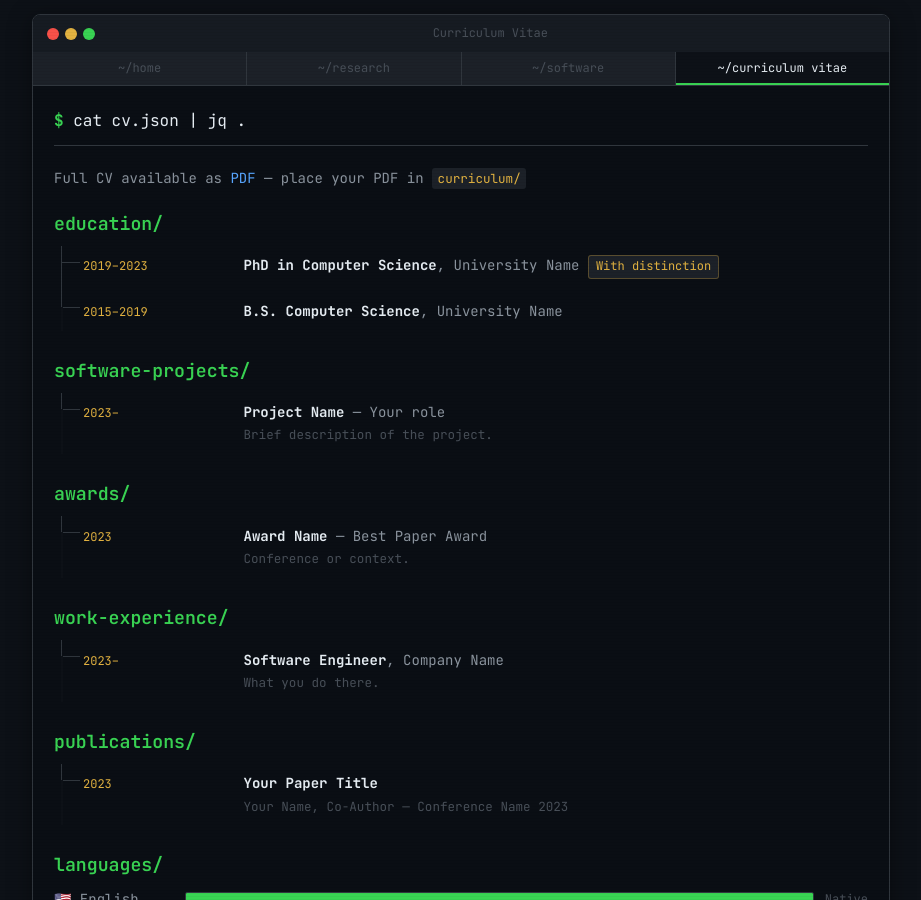
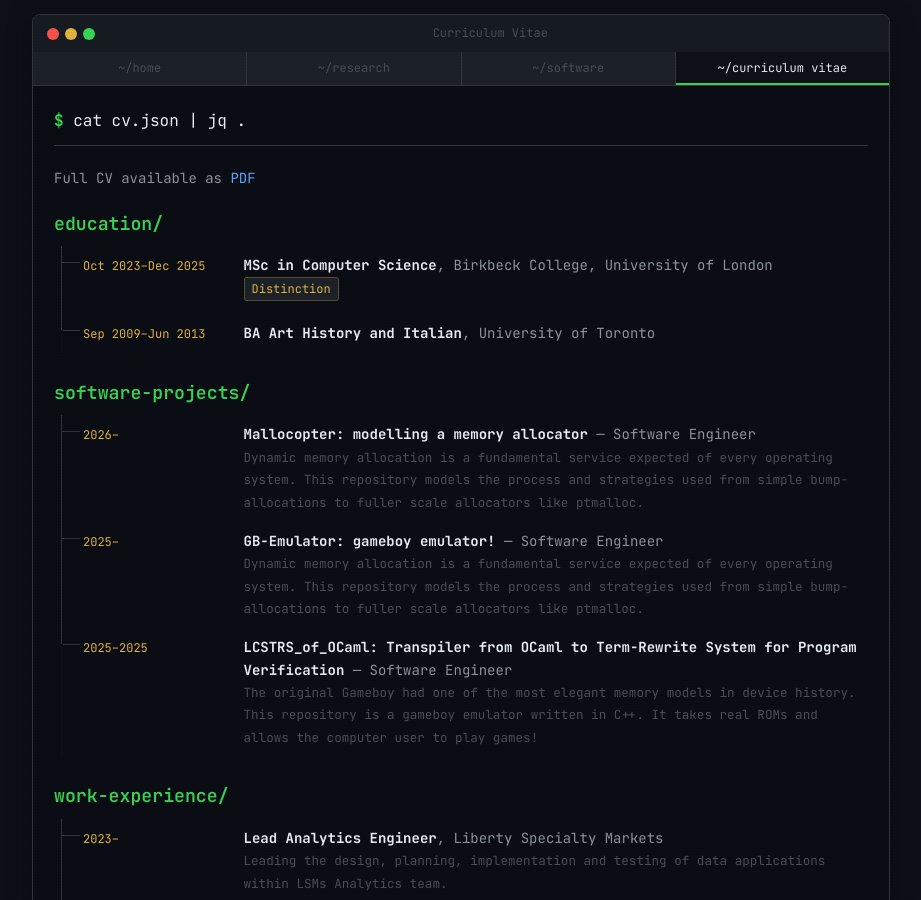
Before and after one commit to nikolaosliakas/nikolaosliakas.github.io, a Jekyll site: the page built from _pages/curriculum.md, in a window 1280 px wide and 900 px high. Shown: the whole window, without its empty margins (179-1100 px from the left). Built offline with Jekyll 4.4.1, drawn with Linux system fonts in a browser that asks for light colours; a style sheet for code colours, icons or effects is not loaded; some of the changed text lies outside the part shown.

Commit message:
CV portion complete with links

```diff
--- a/_data/cv.yml
+++ b/_data/cv.yml
@@ -2,40 +2,50 @@
 # Edit these sections to match your background
 
 education:
-  - degree: "PhD in Computer Science"
-    institution: "University Name"
-    start: "2019"
-    end: "2023"
-    grade: "With distinction"
-  - degree: "B.S. Computer Science"
-    institution: "University Name"
-    start: "2015"
-    end: "2019"
+  - degree: "MSc in Computer Science"
+    institution: "Birkbeck College, University of London"
+    start: "Oct 2023"
+    end: "Dec 2025"
+    grade: "Distinction"
+  - degree: "BA Art History and Italian"
+    institution: "University of Toronto"
+    start: "Sep 2009"
+    end: "Jun 2013"
 
 experience:
   compiler_related:
-    - project: "Project Name"
-      title: "Your role"
-      start: "2023"
+    - project: "Mallocopter: modelling a memory allocator"
+      title: "Software Engineer"
+      start: "2026"
       end: ""
-      link: "https://github.com/yourusername/project"
-      description: "Brief description of the project."
-
-certifications_awards:
-  - title: "Award Name"
-    date: "2023"
-    award: "Best Paper Award"
-    description: "Conference or context."
+      link: "https://github.com/nikolaosliakas/Mallocopter"
+      description: "Dynamic memory allocation is a fundamental service expected of every operating system. This repository models the process and strategies used from simple bump-allocations to fuller scale allocators like ptmalloc."
+    - project: "GB-Emulator: gameboy emulator!"
+      title: "Software Engineer"
+      start: "2025"
+      end: ""
+      link: "https://github.com/nikolaosliakas/gb-emulator"
+      description: "Dynamic memory allocation is a fundamental service expected of every operating system. This repository models the process and strategies used from simple bump-allocations to fuller scale allocators like ptmalloc."
+    - project: "LCSTRS_of_OCaml: Transpiler from OCaml to Term-Rewrite System for Program Verification"
+      title: "Software Engineer"
+      start: "2025"
+      end: "2025"
+      link: "https://github.com/nikolaosliakas/LCSTRS_of_OCaml"
+      description: "The original Gameboy had one of the most elegant memory models in device history. This repository is a gameboy emulator written in C++. It takes real ROMs and allows the computer user to play games!"
 
 work_experience:
-  - title: "Software Engineer"
-    company: "Company Name"
+  - title: "Lead Analytics Engineer"
+    company: "Liberty Specialty Markets"
     start: "2023"
     end: ""
-    description: "What you do there."
-
-publications:
-  - title: "Your Paper Title"
-    authors: "Your Name, Co-Author"
-    date: "2023"
-    event: "Conference Name 2023"
+    description: "Leading the design, planning, implementation and testing of data applications within LSMs Analytics team."
+  - title: "Senior Consultant, Data Engineering and Architecture"
+    company: "EY"
+    start: "2021"
+    end: "2023"
+    description: "Developed data and computer-intensive risk models in Python and PySpark for major banks."
+  - title: "AVP - Product Data Lead"
+    company: "Barclays UK"
+    start: "2018"
+    end: "2021"
+    description: "Delivered data and small data application to financial modellers, and SMEs with SQL, VBA and Python"
--- a/_pages/curriculum.md
+++ b/_pages/curriculum.md
@@ -9,7 +9,7 @@ permalink: /curriculum/
   <span class="dollar">$</span> <span class="cmd">cat cv.json | jq .</span>
 </div>
 
-<p style="color: var(--text-secondary);">Full CV available as <a href="your-cv.pdf" target="_blank">PDF</a> — place your PDF in <code>curriculum/</code></p>
+<p style="color: var(--text-secondary);">Full CV available as <a href="20260616_NikosLiakas_CV.pdf" target="_blank">PDF</a> </p>
 
 <!-- Education -->
 <h2 style="color: var(--green); margin-top: 1.5rem;">education/</h2>
@@ -48,7 +48,7 @@ permalink: /curriculum/
 <span class="tree-label"><strong style="color: var(--text-primary);">{{ award.title }}</strong>{% if award.award %} — {{ award.award }}{% endif %}{% if award.description %}<br><span style="color: var(--text-muted); font-size: 0.9rem;">{{ award.description }}</span>{% endif %}</span>
 </div>
 {% endfor %}
-</div>
+</div> -->
 
 <!-- Work Experience -->
 <h2 style="color: var(--green); margin-top: 2rem;">work-experience/</h2>
@@ -63,32 +63,23 @@ permalink: /curriculum/
 {% endfor %}
 </div>
 
-<!-- Publications -->
-<h2 style="color: var(--green); margin-top: 2rem;">publications/</h2>
 
-<div class="tree stagger-children">
-{% for pub in site.data.cv.publications %}
-<div class="tree-item">
-<span class="tree-branch">{% if forloop.last %}└──{% else %}├──{% endif %}</span>
-<span class="tree-date">{{ pub.date }}</span>
-<span class="tree-label"><strong style="color: var(--text-primary);">{{ pub.title }}</strong><br><span style="color: var(--text-muted); font-size: 0.9rem;">{{ pub.authors }}{% if pub.event %} — {{ pub.event }}{% endif %}{% if pub.status %} ({{ pub.status }}){% endif %}</span></span>
-</div>
-{% endfor %}
+<!-- Coding Skills -->
+<h2 style="color: var(--green); margin-top: 2rem;">coding-skills/</h2>
+
+<div markdown="0">
+<div class="skill-bar"><span class="skill-name">C++</span><div class="skill-track"><div class="skill-fill" style="width: 75%;"></div></div><span class="skill-pct">75%</span></div>
+<div class="skill-bar"><span class="skill-name">Python</span><div class="skill-track"><div class="skill-fill" style="width: 90%;"></div></div><span class="skill-pct">90%</span></div>
+<div class="skill-bar"><span class="skill-name">SQL</span><div class="skill-track"><div class="skill-fill" style="width: 85%;"></div></div><span class="skill-pct">85%</span></div>
+<div class="skill-bar"><span class="skill-name">OCaml</span><div class="skill-track"><div class="skill-fill" style="width: 65%;"></div></div><span class="skill-pct">65%</span></div>
+<div class="skill-bar"><span class="skill-name">Java</span><div class="skill-track"><div class="skill-fill" style="width: 60%;"></div></div><span class="skill-pct">60%</span></div>
 </div>
 
 <!-- Languages -->
 <h2 style="color: var(--green); margin-top: 2rem;">languages/</h2>
 
 <div style="margin-bottom: 1.5rem;" markdown="0">
-<div class="skill-bar"><span class="skill-name">🇺🇸 English</span><div class="skill-track"><div class="skill-fill" style="width: 100%;"></div></div><span class="skill-pct">Native</span></div>
-<div class="skill-bar"><span class="skill-name">🇪🇸 Spanish</span><div class="skill-track"><div class="skill-fill" style="width: 70%;"></div></div><span class="skill-pct">B2</span></div>
+<div class="skill-bar"><span class="skill-name">🇨🇦 English</span><div class="skill-track"><div class="skill-fill" style="width: 100%;"></div></div><span class="skill-pct">Native</span></div>
+<div class="skill-bar"><span class="skill-name">🇬🇷 Greek</span><div class="skill-track"><div class="skill-fill" style="width: 85%;"></div></div><span class="skill-pct">C1</span></div>
+<div class="skill-bar"><span class="skill-name">🇩🇪 German</span><div class="skill-track"><div class="skill-fill" style="width: 70%;"></div></div><span class="skill-pct">B2</span></div>
 </div>
-
-<!-- Coding Skills -->
-<h2 style="color: var(--green); margin-top: 2rem;">coding-skills/</h2>
-
-<div markdown="0">
-<div class="skill-bar"><span class="skill-name">Python</span><div class="skill-track"><div class="skill-fill" style="width: 100%;"></div></div><span class="skill-pct">daily</span></div>
-<div class="skill-bar"><span class="skill-name">JavaScript</span><div class="skill-track"><div class="skill-fill" style="width: 80%;"></div></div><span class="skill-pct">80%</span></div>
-<div class="skill-bar"><span class="skill-name">Go</span><div class="skill-track"><div class="skill-fill" style="width: 60%;"></div></div><span class="skill-pct">60%</span></div>
-</div>
```
Also changed, not shown: other parts of _pages/curriculum.md (+1 -1 lines), _pages/about.md (+2 -2 lines), 1 other file.
